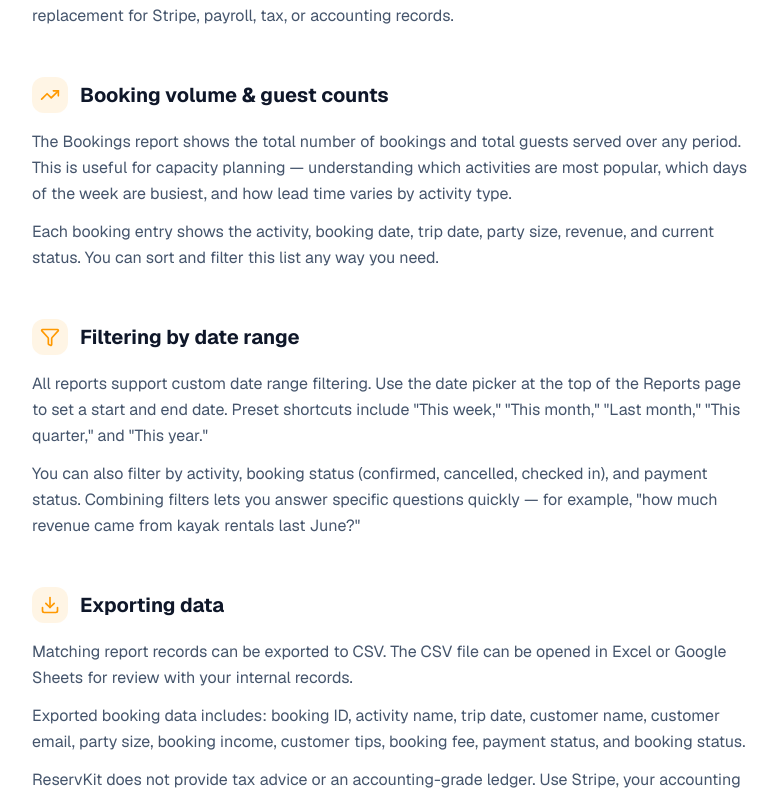
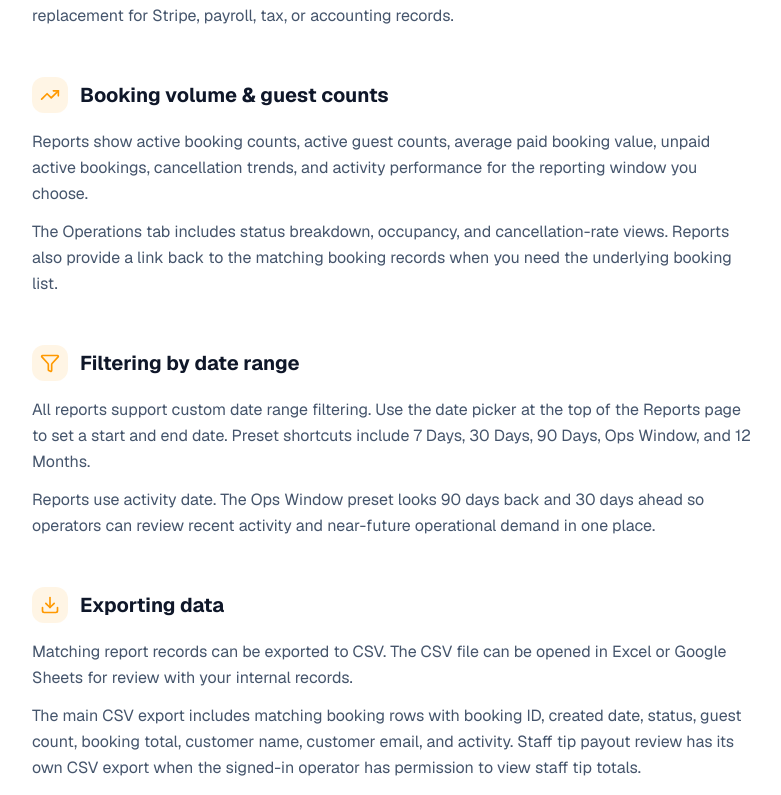
Before and after one commit to Cortana-Ops/reservkit-landing, a Next.js app: page /docs/reports in a window 1280 px wide. Shown: the part 665-1460 px from the top of the page, without its empty margins (248-1029 px from the left). Built offline with nearby package versions, Linux system fonts and the light colour scheme.

Commit message:
Correct reports and staff docs (#21)

```diff
--- a/app/docs/reports/page.tsx
+++ b/app/docs/reports/page.tsx
@@ -80,13 +80,12 @@ export default function Reports() {
             </div>
             <div className="space-y-3 text-slate-600 leading-relaxed">
               <p>
-                The Bookings report shows the total number of bookings and total guests served over any period. This
-                is useful for capacity planning — understanding which activities are most popular, which days of
-                the week are busiest, and how lead time varies by activity type.
+                Reports show active booking counts, active guest counts, average paid booking value, unpaid active
+                bookings, cancellation trends, and activity performance for the reporting window you choose.
               </p>
               <p>
-                Each booking entry shows the activity, booking date, trip date, party size, revenue, and current
-                status. You can sort and filter this list any way you need.
+                The Operations tab includes status breakdown, occupancy, and cancellation-rate views. Reports also
+                provide a link back to the matching booking records when you need the underlying booking list.
               </p>
             </div>
           </section>
@@ -102,13 +101,12 @@ export default function Reports() {
             <div className="space-y-3 text-slate-600 leading-relaxed">
               <p>
                 All reports support custom date range filtering. Use the date picker at the top of the Reports page
-                to set a start and end date. Preset shortcuts include &quot;This week,&quot; &quot;This month,&quot; &quot;Last month,&quot;
-                &quot;This quarter,&quot; and &quot;This year.&quot;
+                to set a start and end date. Preset shortcuts include 7 Days, 30 Days, 90 Days, Ops Window, and
+                12 Months.
               </p>
               <p>
-                You can also filter by activity, booking status (confirmed, cancelled, checked in), and payment status.
-                Combining filters lets you answer specific questions quickly — for example, &quot;how much revenue came from
-                kayak rentals last June?&quot;
+                Reports use activity date. The Ops Window preset looks 90 days back and 30 days ahead so operators can
+                review recent activity and near-future operational demand in one place.
               </p>
             </div>
           </section>
@@ -127,8 +125,9 @@ export default function Reports() {
                 for review with your internal records.
               </p>
               <p>
-                Exported booking data includes: booking ID, activity name, trip date, customer name, customer email,
-                party size, booking income, customer tips, booking fee, payment status, and booking status.
+                The main CSV export includes matching booking rows with booking ID, created date, status, guest count,
+                booking total, customer name, customer email, and activity. Staff tip payout review has its own CSV export
+                when the signed-in operator has permission to view staff tip totals.
               </p>
               <p>
                 ReservKit does not provide tax advice or an accounting-grade ledger. Use Stripe, your accounting system,
--- a/app/docs/staff/page.tsx
+++ b/app/docs/staff/page.tsx
@@ -21,9 +21,9 @@ const breadcrumbSchema = {
 
 const roles = [
   { role: "Owner", description: "Full account ownership, including billing, settings, staff, and organization data." },
-  { role: "Admin", description: "Full operational access for activities, bookings, staff management, and settings." },
+  { role: "Admin", description: "Broad operational access for activities, bookings, staff management, reports, and settings." },
+  { role: "Manager", description: "Operational access for bookings, activities, calendar, equipment, and report review without billing ownership." },
   { role: "Staff", description: "Can use staff-facing operational views for assigned schedule, task, and booking work." },
-  { role: "Member", description: "Limited team access for organizations that need narrower operational visibility." },
 ];
 
 export default function Staff() {
@@ -59,7 +59,7 @@ export default function Staff() {
             </div>
             <div className="space-y-3 text-slate-600 leading-relaxed">
               <p>
-                Go to Team Members and click &quot;Invite member.&quot; Enter the team member&apos;s email address and select their role.
+                Go to Team Members and click &quot;Invite Member.&quot; Enter the team member&apos;s email address and select their starting role.
                 They&apos;ll receive an invitation email with a link to create their account and join your organization.
               </p>
               <p>
@@ -110,7 +110,7 @@ export default function Staff() {
             </div>
             <div className="space-y-3 text-slate-600 leading-relaxed">
               <p>
-                Open any booking from the Bookings page and use the &quot;Assigned staff&quot; dropdown to assign one or more
+                Open any booking from the Bookings page and use the Assigned Staff control to assign one or more
                 team members to that booking. Assigned staff can use staff-facing schedule and workflow views.
               </p>
               <p>
@@ -138,11 +138,12 @@ export default function Staff() {
               </p>
               <p>
                 The schedule view shows the activity name, time, customer party size, and check-in status for each
-                assigned booking. Staff can mark guests as checked in directly from this view.
+                assigned booking. Schedule cards link back to Booking Detail for deeper booking actions when the team
+                member has the right access.
               </p>
               <p>
-                Owners and admins see the full calendar with all bookings across all staff. Use the calendar filters
-                to view by activity, staff member, or date range.
+                Owners and admins can review all bookings across the Calendar, Bookings, Booking Detail, and Reports
+                workflows instead of relying only on an individual staff schedule.
               </p>
             </div>
           </section>
--- a/scripts/check-content.mjs
+++ b/scripts/check-content.mjs
@@ -82,6 +82,12 @@ const forbidden = [
   "subscription paid subscription charges",
   "click the status dropdown",
   "whether their waiver has been signed",
+  "This week,\"",
+  "This quarter",
+  "You can sort and filter this list any way you need",
+  "payment status, and booking status",
+  "Staff can mark guests as checked in directly from this view",
+  "Member\", description",
 ];
 
 const allowedByFile = {
```
